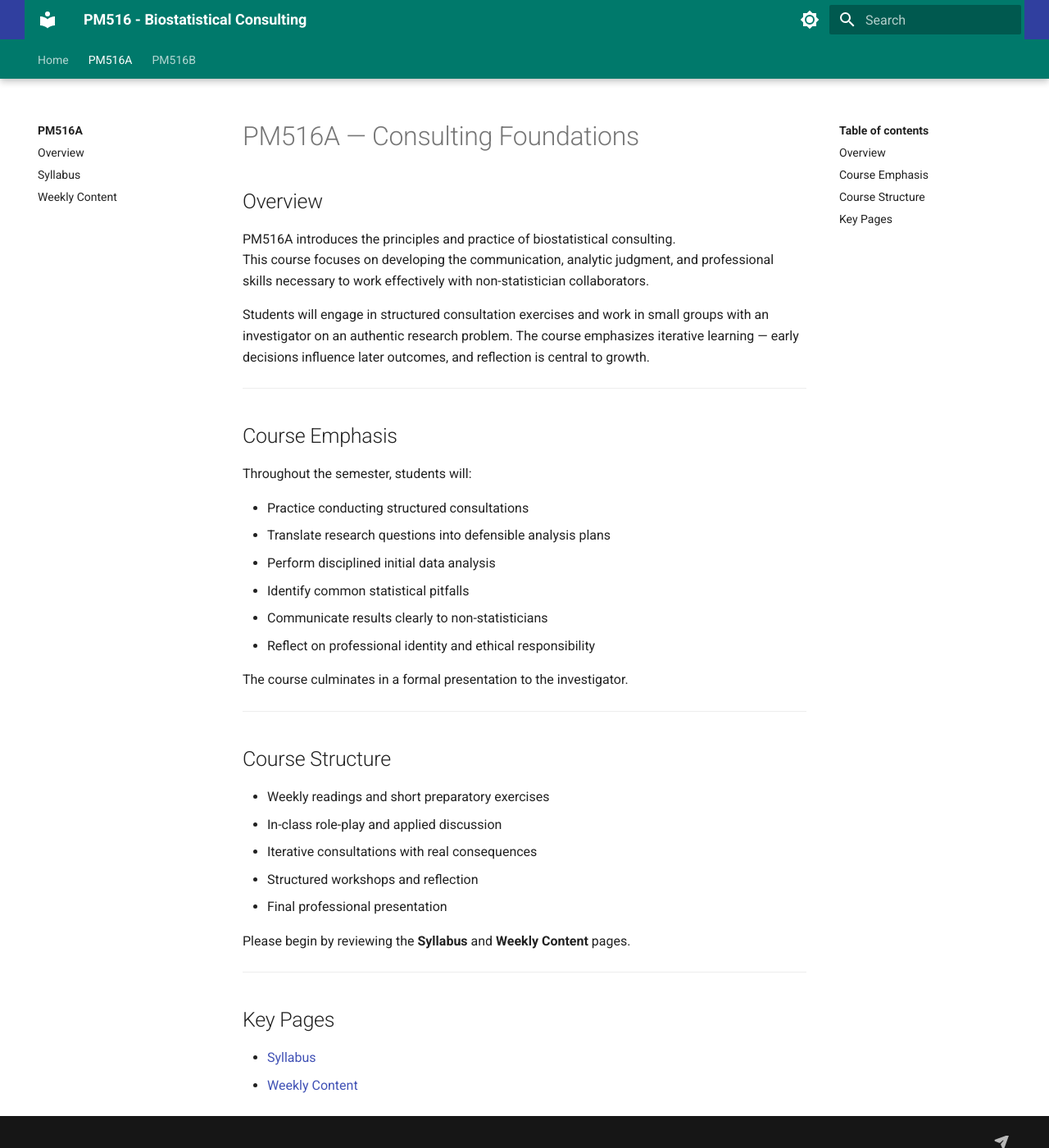
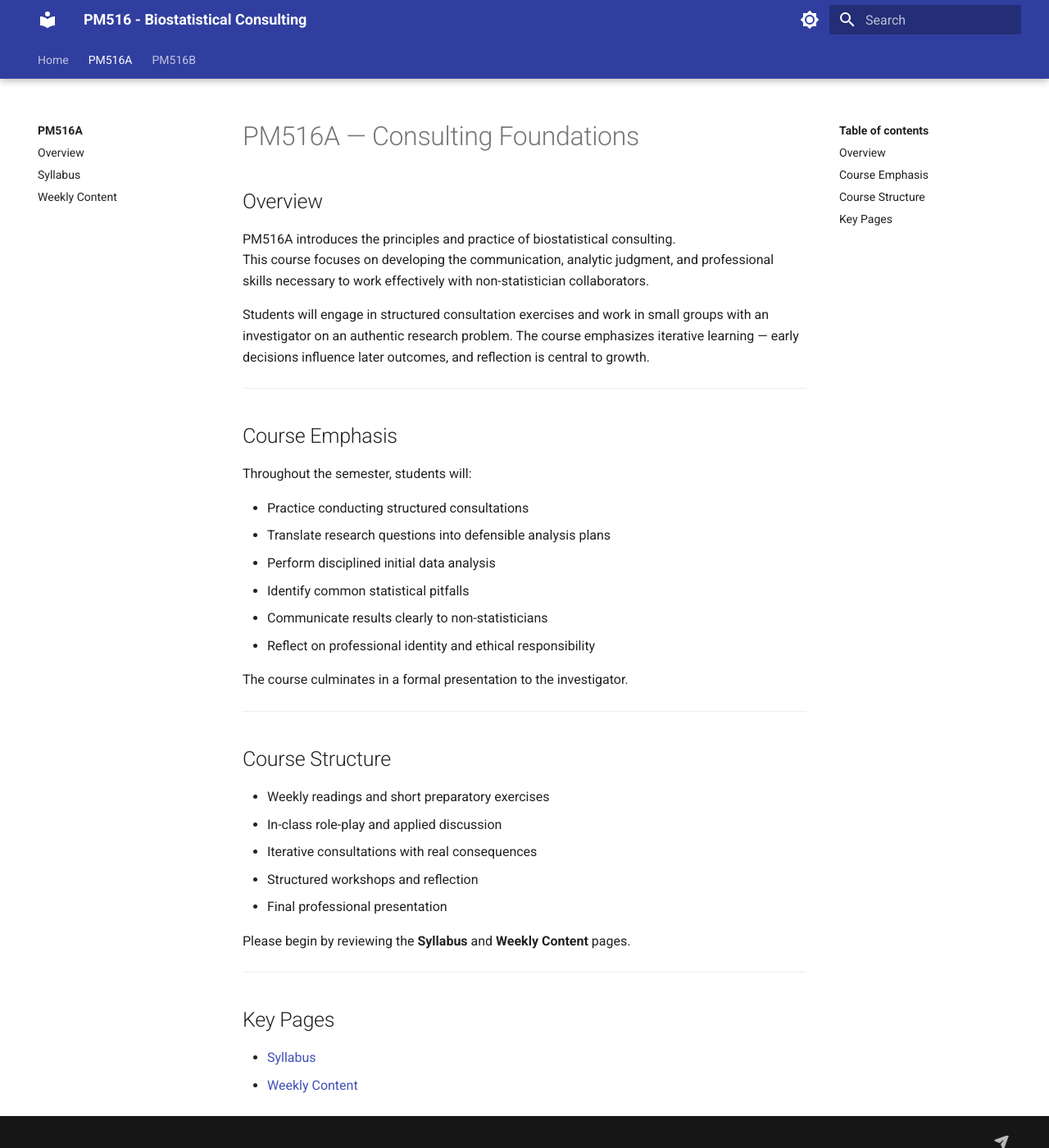
Before and after one commit to USCbiostats/PM516, an MkDocs documentation site: the page built from docs/pm516a/index.md, in a window 1280 px wide and 1400 px high. Shown: the whole window at 82% size. Built offline with MkDocs 1.6.1 and Material for MkDocs 9.7.7, drawn with Linux system fonts in a browser that asks for light colours; comment, search, counter and statistics services are not loaded.

Commit message:
Update section-colors.css

```diff
--- a/docs/css/section-colors.css
+++ b/docs/css/section-colors.css
@@ -1,88 +1,97 @@
-/* section-colors.css — target top header / top tabs only; do not recolor sidebars */
+/* ---------- section-colors.css (fully-qualified selectors) ---------- */
 
-/* --- PM516A: top header + top/tab nav --- */
-.pm516a
-  /* top header area */
-  .md-header,
-  .md-header__inner,
-  .md-top,
-  .md-top-nav,
-  .md-top-nav__inner,
-  .md-tabs,
-  .md-tabs__list,
-  .md-tabs__link {
+/* ---------------- PM516A (only when html has class pm516a) ------------- */
+html.pm516a .md-header,
+html.pm516a .md-header__inner,
+html.pm516a .md-top,
+html.pm516a .md-top-nav,
+html.pm516a .md-top-nav__inner,
+html.pm516a .md-tabs,
+html.pm516a .md-tabs__list,
+html.pm516a .md-tabs__link,
+html.pm516a .md-top-nav__inner .md-nav__link,
+html.pm516a .md-top-nav__inner .md-nav__link--active {
   background-color: #303f9f !important; /* indigo 700 */
   color: white !important;
 }
 
-/* active / hover style for top/tab nav links only */
-.pm516a .md-top-nav__inner .md-nav__link--active,
-.pm516a .md-tabs__link--active,
-.pm516a .md-top-nav__inner .md-nav__link:hover,
-.pm516a .md-tabs__link:hover {
+/* hover/active tweaks scoped to top/tab nav for pm516a */
+html.pm516a .md-top-nav__inner .md-nav__link:hover,
+html.pm516a .md-tabs__link:hover,
+html.pm516a .md-tabs__link--active {
   color: #c5cae9 !important;
 }
 
-/* Keep sidebars / content surfaces using theme defaults (do not inherit pm516a color) */
-.pm516a .md-sidebar,
-.pm516a .md-nav,
-.pm516a .md-nav__link,
-.pm516a .md-nav__title,
-.pm516a .md-main__inner,
-.pm516a .md-content {
+/* Ensure sidebars and main content use Material theme defaults (do not inherit pm516a color) */
+html.pm516a .md-sidebar,
+html.pm516a .md-nav,
+html.pm516a .md-main__inner,
+html.pm516a .md-content,
+html.pm516a .md-nav__link,
+html.pm516a .md-nav__title {
   background-color: var(--md-default-background) !important;
   color: var(--md-default-text) !important;
 }
 
-/* --- PM516B: top header + top/tab nav --- */
-.pm516b
-  .md-header,
-  .md-header__inner,
-  .md-top,
-  .md-top-nav,
-  .md-top-nav__inner,
-  .md-tabs,
-  .md-tabs__list,
-  .md-tabs__link {
+/* ---------------- PM516B (only when html has class pm516b) ------------- */
+html.pm516b .md-header,
+html.pm516b .md-header__inner,
+html.pm516b .md-top,
+html.pm516b .md-top-nav,
+html.pm516b .md-top-nav__inner,
+html.pm516b .md-tabs,
+html.pm516b .md-tabs__list,
+html.pm516b .md-tabs__link,
+html.pm516b .md-top-nav__inner .md-nav__link,
+html.pm516b .md-top-nav__inner .md-nav__link--active {
   background-color: #00796b !important; /* teal 700 */
   color: white !important;
 }
 
-.pm516b .md-top-nav__inner .md-nav__link--active,
-.pm516b .md-tabs__link--active,
-.pm516b .md-top-nav__inner .md-nav__link:hover,
-.pm516b .md-tabs__link:hover {
+/* hover/active tweaks scoped to top/tab nav for pm516b */
+html.pm516b .md-top-nav__inner .md-nav__link:hover,
+html.pm516b .md-tabs__link:hover,
+html.pm516b .md-tabs__link--active {
   color: #b2dfdb !important;
 }
 
-/* Keep sidebars / content surfaces using theme defaults for PM516B too */
-.pm516b .md-sidebar,
-.pm516b .md-nav,
-.pm516b .md-nav__link,
-.pm516b .md-nav__title,
-.pm516b .md-main__inner,
-.pm516b .md-content {
+/* Keep sidebars/content using default theme colors for pm516b */
+html.pm516b .md-sidebar,
+html.pm516b .md-nav,
+html.pm516b .md-main__inner,
+html.pm516b .md-content,
+html.pm516b .md-nav__link,
+html.pm516b .md-nav__title {
   background-color: var(--md-default-background) !important;
   color: var(--md-default-text) !important;
 }
 
-/* Dark-mode adjustments (optional): slightly darker header shades */
-.md-color-scheme--slate .pm516a .md-header,
-.md-color-scheme--slate .pm516a .md-top-nav,
-.md-color-scheme--slate .pm516a .md-tabs {
-  background-color: #283593 !important; /* darker indigo */
-}
-.md-color-scheme--slate .pm516b .md-header,
-.md-color-scheme--slate .pm516b .md-top-nav,
-.md-color-scheme--slate .pm516b .md-tabs {
-  background-color: #00695c !important; /* darker teal */
-}
-
-/* Safety: ensure pages that are NOT pm516a/pm516b use theme defaults */
+/* ---------------- Safety: pages that are NOT pm516a or pm516b -------------- */
+/* Force the top header / top tabs to use the theme defaults on other pages */
 html:not(.pm516a):not(.pm516b) .md-header,
+html:not(.pm516a):not(.pm516b) .md-header__inner,
+html:not(.pm516a):not(.pm516b) .md-top,
 html:not(.pm516a):not(.pm516b) .md-top-nav,
+html:not(.pm516a):not(.pm516b) .md-top-nav__inner,
 html:not(.pm516a):not(.pm516b) .md-tabs,
-html:not(.pm516a):not(.pm516b) .md-header__inner {
+html:not(.pm516a):not(.pm516b) .md-tabs__list,
+html:not(.pm516a):not(.pm516b) .md-tabs__link {
   background-color: var(--md-default-background) !important;
   color: var(--md-default-text) !important;
 }
+
+/* -------------- Dark-mode adjustments (optional) ------------------ */
+/* Slightly darker shades for the slate/dark scheme when classes present */
+.md-color-scheme--slate html.pm516a .md-header,
+.md-color-scheme--slate html.pm516a .md-top-nav,
+.md-color-scheme--slate html.pm516a .md-tabs {
+  background-color: #283593 !important;
+}
+.md-color-scheme--slate html.pm516b .md-header,
+.md-color-scheme--slate html.pm516b .md-top-nav,
+.md-color-scheme--slate html.pm516b .md-tabs {
+  background-color: #00695c !important;
+}
+
+/* ------------------------------------------------------------------ */
+/* End of section-colors.css */
```
Lines whose indentation alone changed are shown as unchanged.
